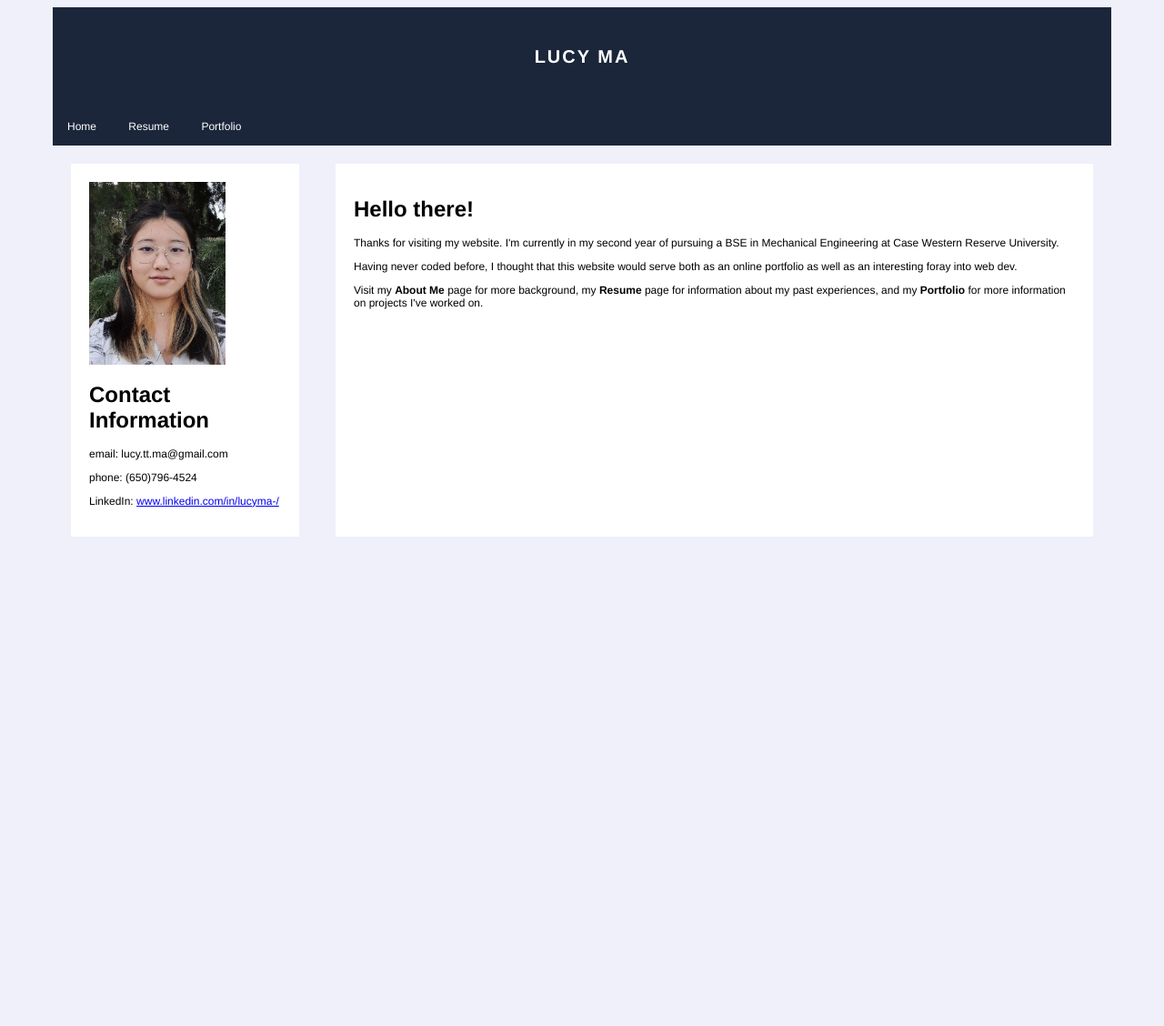
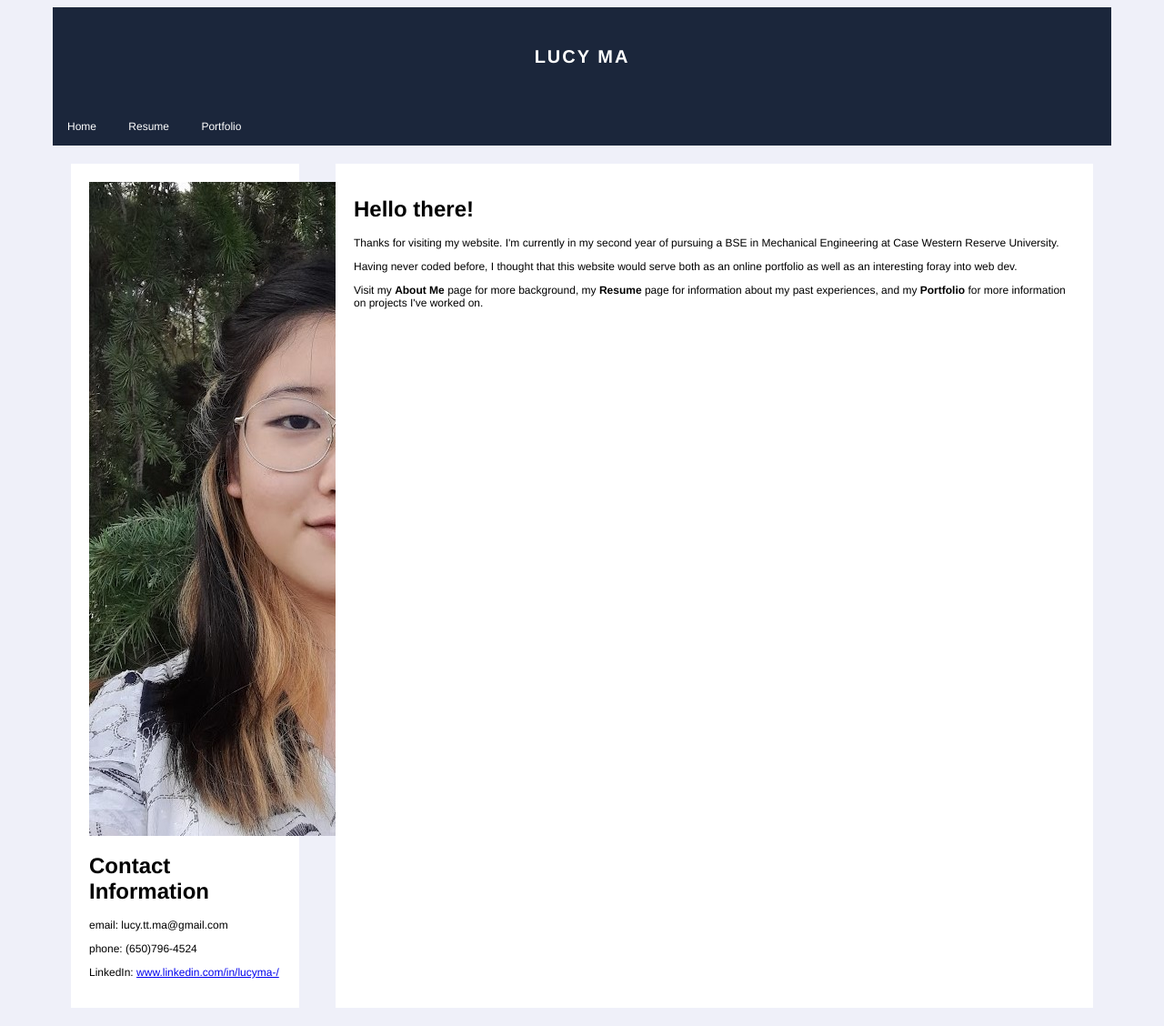
Before and after one commit to lucyttma/lucyttma.github.io, a Jekyll site: the page built from index.html, in a window 1280 px wide. Shown: the whole page at 91% size. Built offline with Jekyll 4.4.1, drawn with Linux system fonts in a browser that asks for light colours; before the commit the page ends 900 px from its top, so only the background shows below that.

Commit message:
Update index.html

```diff
--- a/index.html
+++ b/index.html
@@ -4,7 +4,9 @@
 ---
 <div>
   <div class="div-hcard">
-    <img src="/assets/images/id pic.jpg" alt="Photograph" width="150px" height="auto" margin=10px vertical-align: middle>
+    <div class="div-himage">
+      <img src="/assets/images/id pic.jpg" alt="Photograph">
+    </div>
 
     <h1> Contact Information </h1>
     <p> email:  lucy.tt.ma@gmail.com </p>
```
